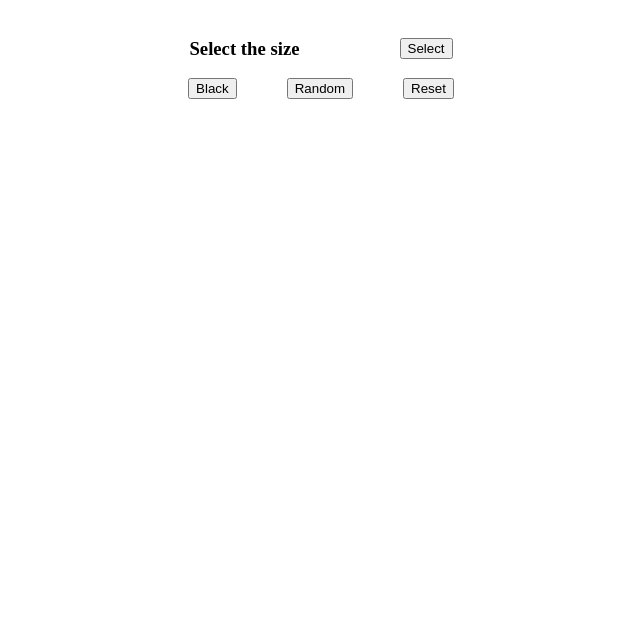
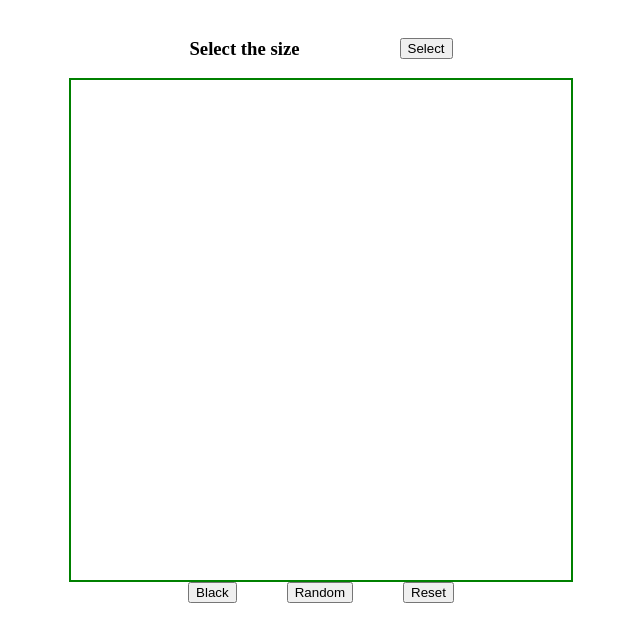
Before and after one commit to joshuadrom03/odin-etch-a-sketch, a plain HTML site: page index.html in a window 1280 px wide. Shown: the part 69-710 px from the top of the page, without its empty margins (319-959 px from the left). Drawn offline with Linux system fonts and the light colour scheme.

Commit message:
added the board and border to the container

```diff
--- a/style.css
+++ b/style.css
@@ -17,3 +17,10 @@ body{
     align-items: center;
     gap: 50px;
 }
+
+.container{
+    width: 500px;
+    height: 500px;
+    display: grid;
+    border: 2px solid green;
+}
```
